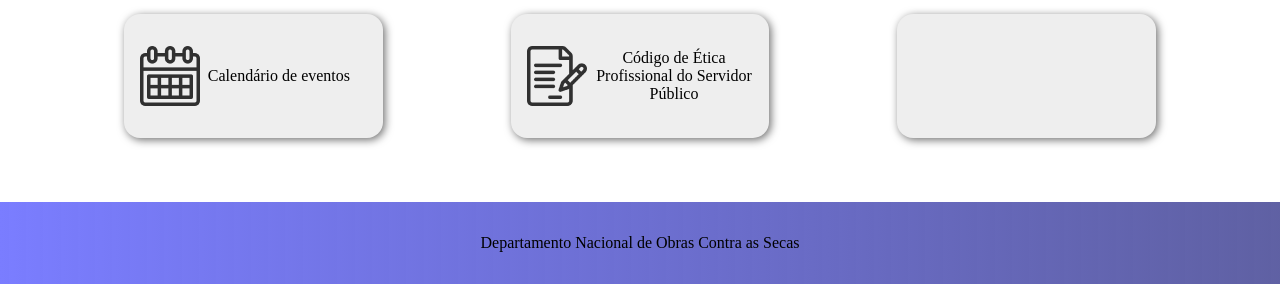
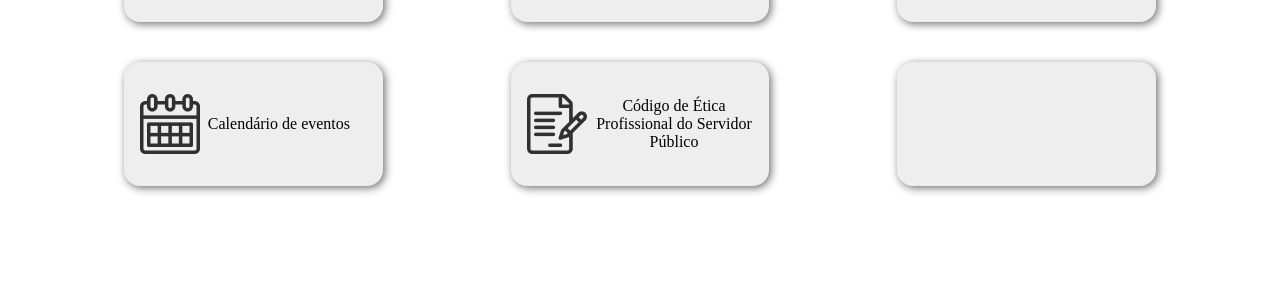
Before and after one commit to JrSergio00/Mural-Virtual, a plain HTML site: page code/index.html in a window 1280 px wide. Shown: the part 582-880 px from the top of the page. Before the commit the page ends 800 px from the top, so only its background shows below. Drawn offline with Linux system fonts and the light colour scheme.

Commit message:
Adição de imagens

```diff
--- a/code/css/index.css
+++ b/code/css/index.css
@@ -43,7 +43,7 @@ h2:before, h2:after{
     row-gap: 2.5em;
     justify-content: center;
     flex-wrap: wrap;
-    margin: 4em 5em;
+    margin: 7em 5em;
 }
 a{
     display: flex;
--- a/code/index.html
+++ b/code/index.html
@@ -68,7 +68,7 @@
     </main>
 
     <footer>
-        <p>Departamento Nacional de Obras Contra as Secas</p>
+        <p> </p>
     </footer>
 
 </body>
```
Also changed, not shown: code/imagens/logo.png, code/imagens/logoAzul.png (added).
